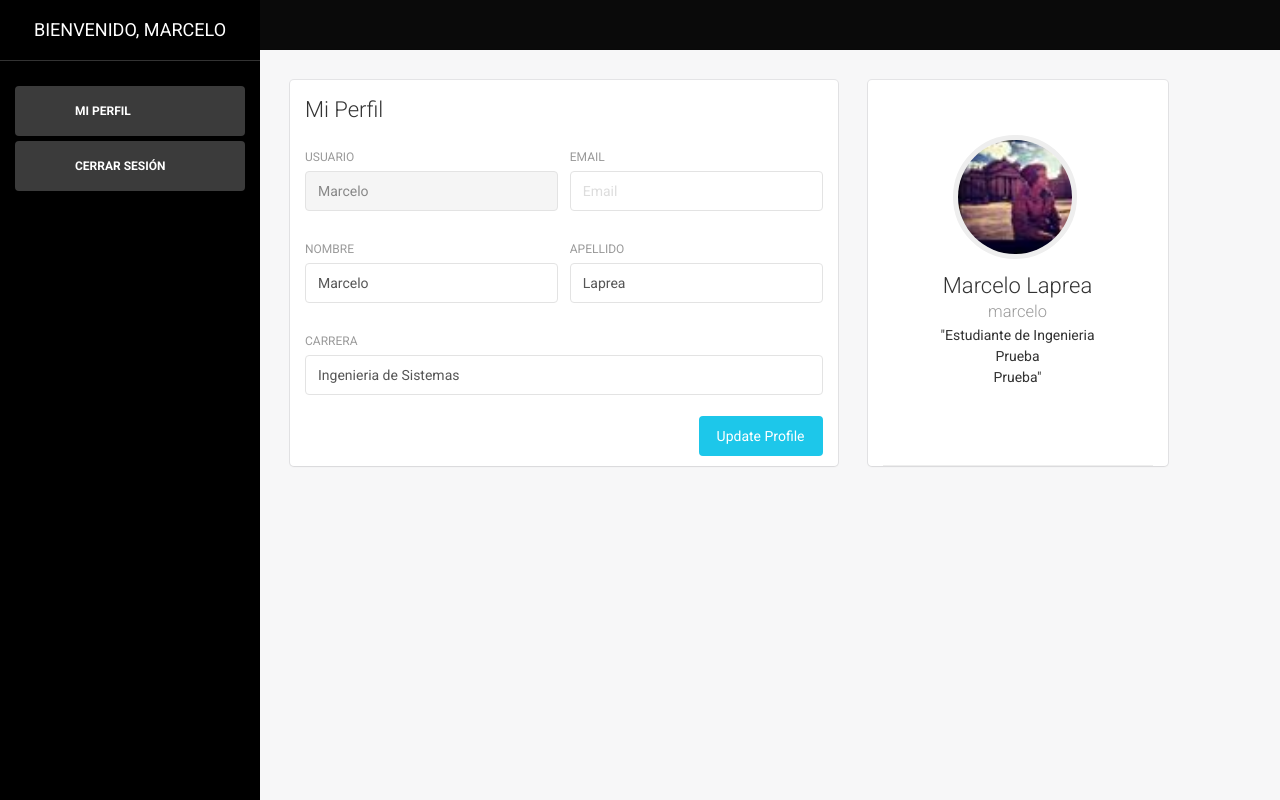
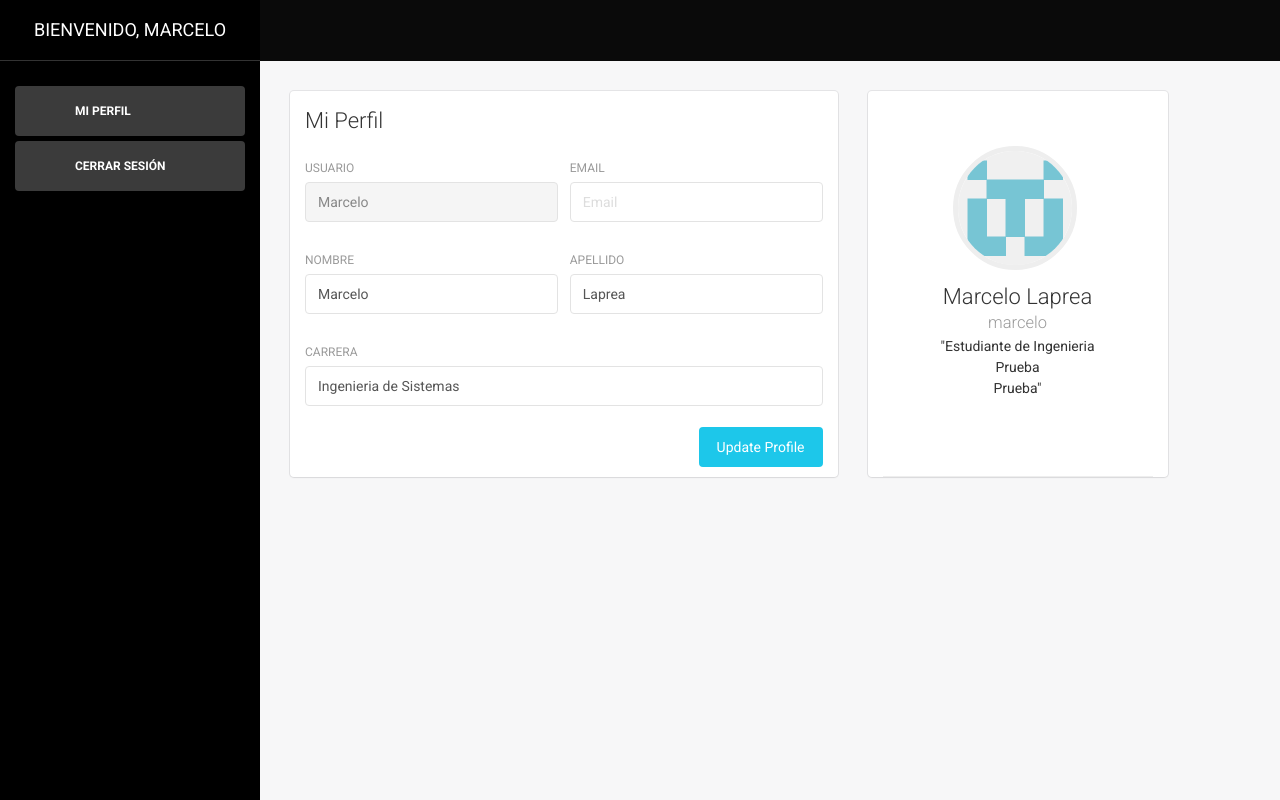
Before and after one commit to MetroHack/website, a Python web app: template beta-hack/Templates/user.html in a window 1280 px wide. Run offline with Jinja, Linux system fonts and the light colour scheme; the template is opened without the code that fills it, so the values that code supplies are empty; some libraries are stand-ins or nearby versions; some web fonts are replaced.

Commit message:
arreglado el nabber de users

```diff
--- a/beta-hack/Templates/user.html
+++ b/beta-hack/Templates/user.html
@@ -223,7 +223,7 @@
                             <div class="content">
                                 <div class="author">
                                      <a href="#">
-                                    <img class="avatar border-gray" src="img/picture.jpeg" alt="..."/>
+                                    <img class="avatar border-gray" src="img/git1.png" alt="..."/>
 
                                       <h4 class="title">Marcelo Laprea<br />
                                          <small>marcelo</small>
--- a/beta-hack/css/light-bootstrap-dashboard.css
+++ b/beta-hack/css/light-bootstrap-dashboard.css
@@ -1368,6 +1368,7 @@ body > .navbar-collapse[data-color="purple"]:after {
   border: 0;
   font-size: 16px;
   border-radius: 0;
+  min-height: 61px;
 }
 .navbar .navbar-brand {
   font-weight: 400;
```
Also changed, not shown: beta-hack/img/Contacts-25.png (deleted), beta-hack/img/git1.png (added).
